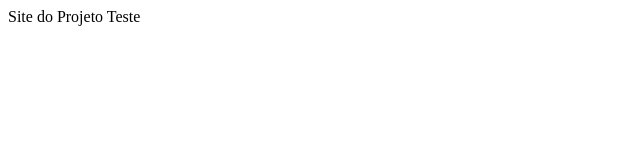
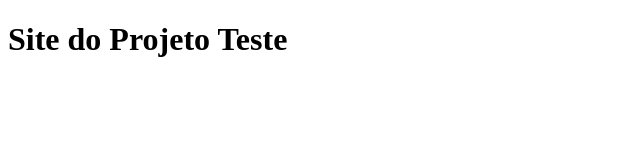
Before and after one commit to murilogs/ProjetoTeste, a plain HTML site: page index.html in a window 1280 px wide. Shown: the whole page, without its empty margins (0-640 px from the left). Drawn offline with Linux system fonts and the light colour scheme.

Commit message:
H1 no header

```diff
--- a/index.html
+++ b/index.html
@@ -4,6 +4,6 @@
 	<title>Projeto Teste</title>
 </head>
 <body>
-	Site do Projeto Teste
+	<h1>Site do Projeto Teste</h1>
 </body>
 </html>
```
